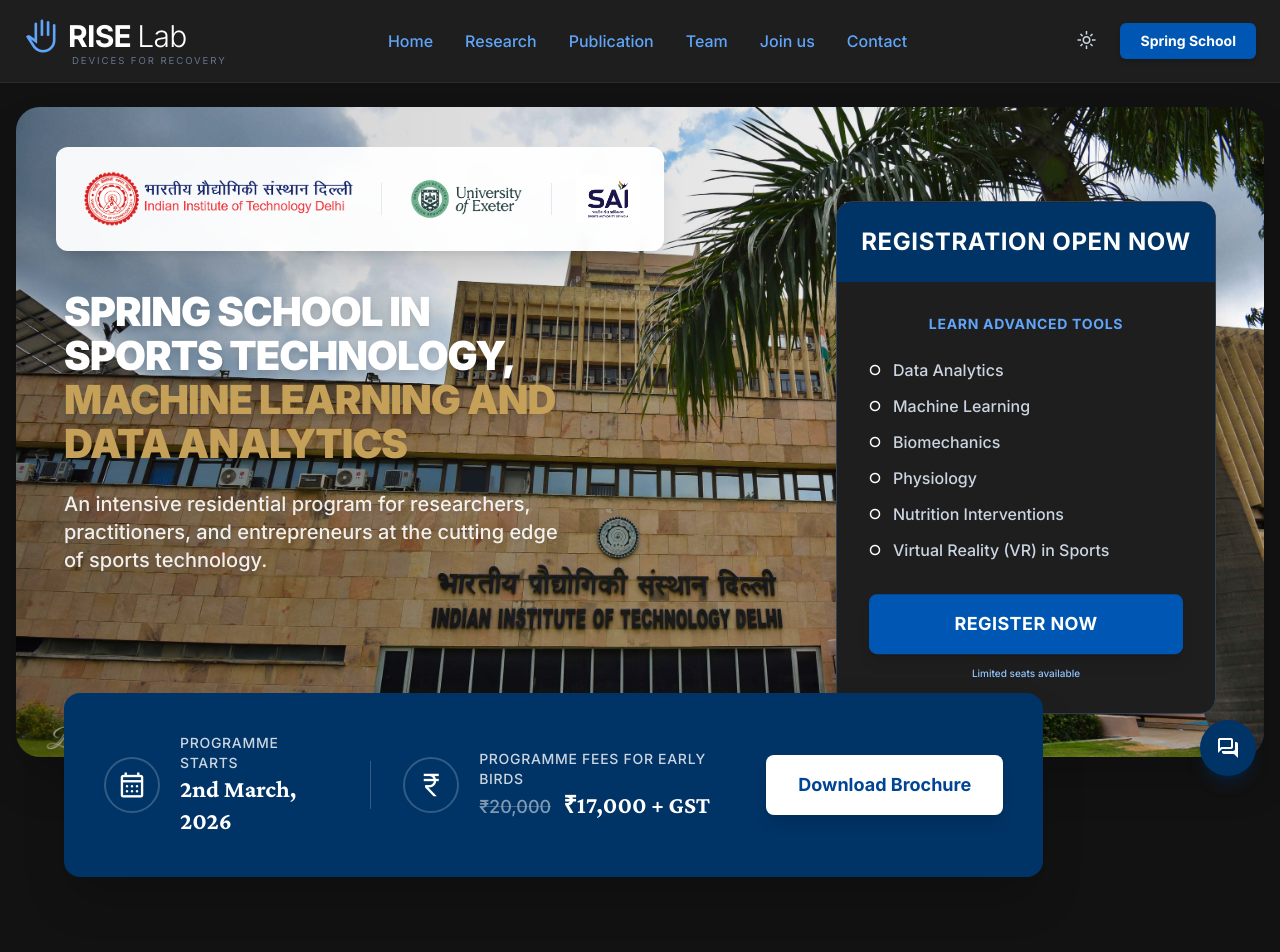
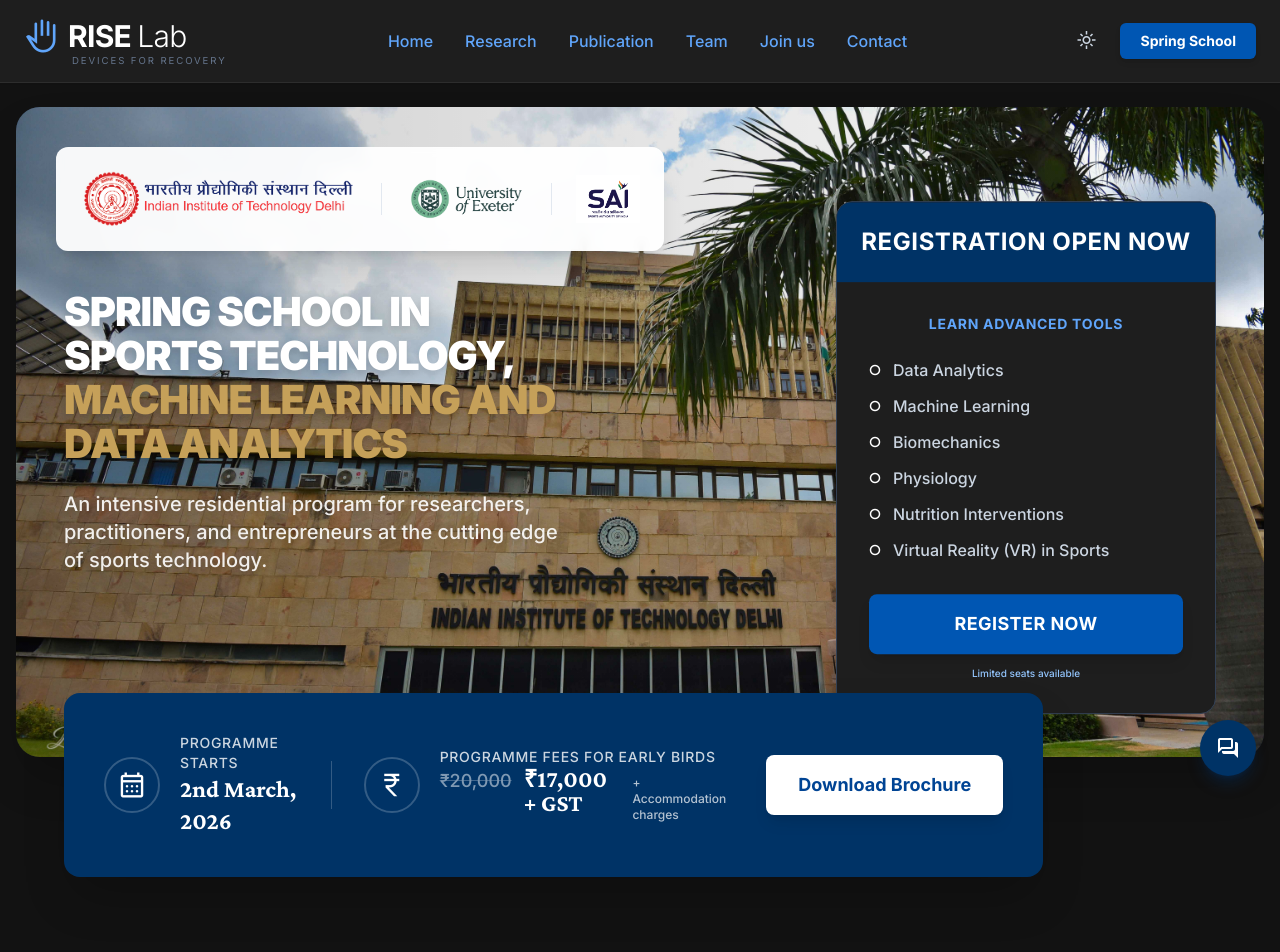
Before and after one commit to Abhinavjoshi7891/sports-science-spring-school, a React (Vite) app: page / in a window 1280 px wide. Shown: the top 952 px of the page. Built offline with nearby package versions, Linux system fonts and the light colour scheme.

Commit message:
Update course syllabus and registration fees

```diff
--- a/src/App.tsx
+++ b/src/App.tsx
@@ -88,39 +88,68 @@
 
 const INITIAL_SYLLABUS: SyllabusModule[] = [
   {
-    id: 'M101',
-    title: 'Foundations of Biomechanics',
-    lead: 'Dr. Rajesh Kumar',
-    time: 'Day 1 • 09:00 - 17:00',
-    topics: ['Incorporating Technology in Sports', 'Exercise Physiology and Role of Sensing', 'Sensing Muscle Function - EMG and Ultrasound', 'Application in practice - GPS']
+    id: 'D1',
+    title: 'Biosensing in Sport & Exercise 1',
+    lead: 'Brig. Bibhu Nayak, Dr. Subhra Chatterjee, Prof. Biswarup Mukherjee',
+    time: 'Day 1 • 2nd March, Monday',
+    topics: [
+      'Welcome Note: Dean, International Relations, IIT Delhi',
+      'Pushing the Boundaries: Incorporating Technology in Sports',
+      'Exercise Physiology and Role of Sensing',
+      'Sensing Muscle Function: EMG and Ultrasound',
+      'Application in practice: GPS and Data Analytics'
+    ]
   },
   {
-    id: 'M102',
-    title: 'Data Acquisition & Sensor Technology',
-    lead: 'Prof. Sarah Jenkins',
-    time: 'Day 2 • 09:00 - 17:00',
-    topics: ['Evidence and Technology based Approach to Sports Nutrition', 'Biosensing based insights into exercise', 'Physical performance in the heat', 'Role of Technology for Parasports']
+    id: 'D2',
+    title: 'Biosensing in Sport & Exercise 2',
+    lead: 'Prof. Joanna Bowtell, Dr. Chris Byrne, Mr. Manish Rana',
+    time: 'Day 2 • 3rd March, Tuesday',
+    topics: [
+      'Evidence and Technology-based Approach to Sports Nutrition',
+      'Insights into Performance in the Heat',
+      'Role of Technology for Parasports',
+      'Up-close with a coach: Technology Integration',
+      'GPS best practices: Case studies and Real-world Data'
+    ]
   },
   {
-    id: 'A201',
-    title: 'Artificial Intelligence in Kinematics',
-    lead: 'Dr. Emily Chen',
-    time: 'Day 3 • 09:00 - 17:00',
-    topics: ['Introduction to AI and ML in Sports', 'Applied Data Science in Sports', 'Predictive Modelling for Injury Prevention', 'Computer Vision in Motion Analysis']
+    id: 'D3',
+    title: 'Holi Break & Networking',
+    lead: 'Program Faculty & IIT Delhi',
+    time: 'Day 3 • 4th March, Wednesday',
+    topics: [
+      'No sessions scheduled (Holi Festival Holiday)',
+      'Evening Networking Event at IIT Delhi',
+      'Faculty Dinner and Informal Networking',
+      'Cultural celebration and interaction'
+    ]
   },
   {
-    id: 'L301',
-    title: 'Laboratory: Applied Motion Analysis',
-    lead: 'Faculty Staff',
-    time: 'Day 4 • 09:00 - 16:00',
-    topics: ['Hands on Demo: Motion capture (Sponsored by Nokov)', 'Hands on Demo: Wireless EMG data processing', 'Muscle oximetry, biomechanics (Delsys, Vo2Master)', 'VR Environment design basic game design']
+    id: 'D4',
+    title: 'Performance Psychology & AR/VR',
+    lead: 'Prof. Mark Wilson, Prof. Deepak Joshi, Prof. Shahid Malik',
+    time: 'Day 4 • 5th March, Thursday',
+    topics: [
+      'Sports Wearables: Neural technologies (EEG and fNIRs)',
+      'AR and VR technologies for sports training',
+      'Hands-on VR: Environment and Game Design',
+      'Role of Simulation and Modeling in Sports',
+      'Athlete Stress Management: Psychology & Tech Interventions'
+    ]
   },
   {
-    id: 'C400',
-    title: 'Capstone Project & Colloquium',
-    lead: 'Guest Speakers',
-    time: 'Day 5 • 10:00 - 14:00',
-    topics: ['Group Project Presentations', 'Panel Discussion with Industry Experts', 'Certification Ceremony', 'Networking Lunch']
+    id: 'D5',
+    title: 'AI, ML and Data Science',
+    lead: 'Prof. Biswarup Mukherjee, Prof. Deepak Joshi, James Rhodes',
+    time: 'Day 5 • 6th March, Friday',
+    topics: [
+      'Introduction to AI and ML Applications in Sports',
+      'Applied Data Science for High Performance',
+      'Demo: Motion capture and Modelling (Powered by Nokov)',
+      'Demo: Wireless EMG and Muscle Oximetry processing',
+      'Conclusion, Wrap-up and Certification'
+    ]
   },
 ];
 
@@ -136,7 +165,7 @@
   });
 
   const [syllabus, setSyllabus] = useState<SyllabusModule[]>(() => {
-    const saved = localStorage.getItem('syllabus');
+    const saved = localStorage.getItem('syllabus_v2');
     return saved ? JSON.parse(saved) : INITIAL_SYLLABUS;
   });
 
@@ -154,7 +183,9 @@
     }
     localStorage.setItem('speakers_v4', JSON.stringify(speakers));
   }, [speakers]);
-  useEffect(() => { localStorage.setItem('syllabus', JSON.stringify(syllabus)); }, [syllabus]);
+  useEffect(() => {
+    localStorage.setItem('syllabus_v2', JSON.stringify(syllabus));
+  }, [syllabus]);
   useEffect(() => { localStorage.setItem('leads', JSON.stringify(leads)); }, [leads]);
 
 
--- a/src/components/LandingPage.tsx
+++ b/src/components/LandingPage.tsx
@@ -303,7 +303,8 @@
                                     <p className="text-sm font-medium opacity-80 uppercase tracking-wider">Programme Fees For Early Birds</p>
                                     <div className="flex items-baseline gap-3">
                                         <span className="text-lg opacity-50 line-through decoration-white/50 font-medium">₹20,000</span>
-                                        <p className="text-2xl font-bold font-display">₹17,000 + GST</p>
+                                        <p className="text-2xl font-bold font-display leading-none">₹17,000 + GST</p>
+                                        <p className="text-xs font-medium text-white/70">+ Accommodation charges</p>
                                     </div>
                                 </div>
                             </div>
```
